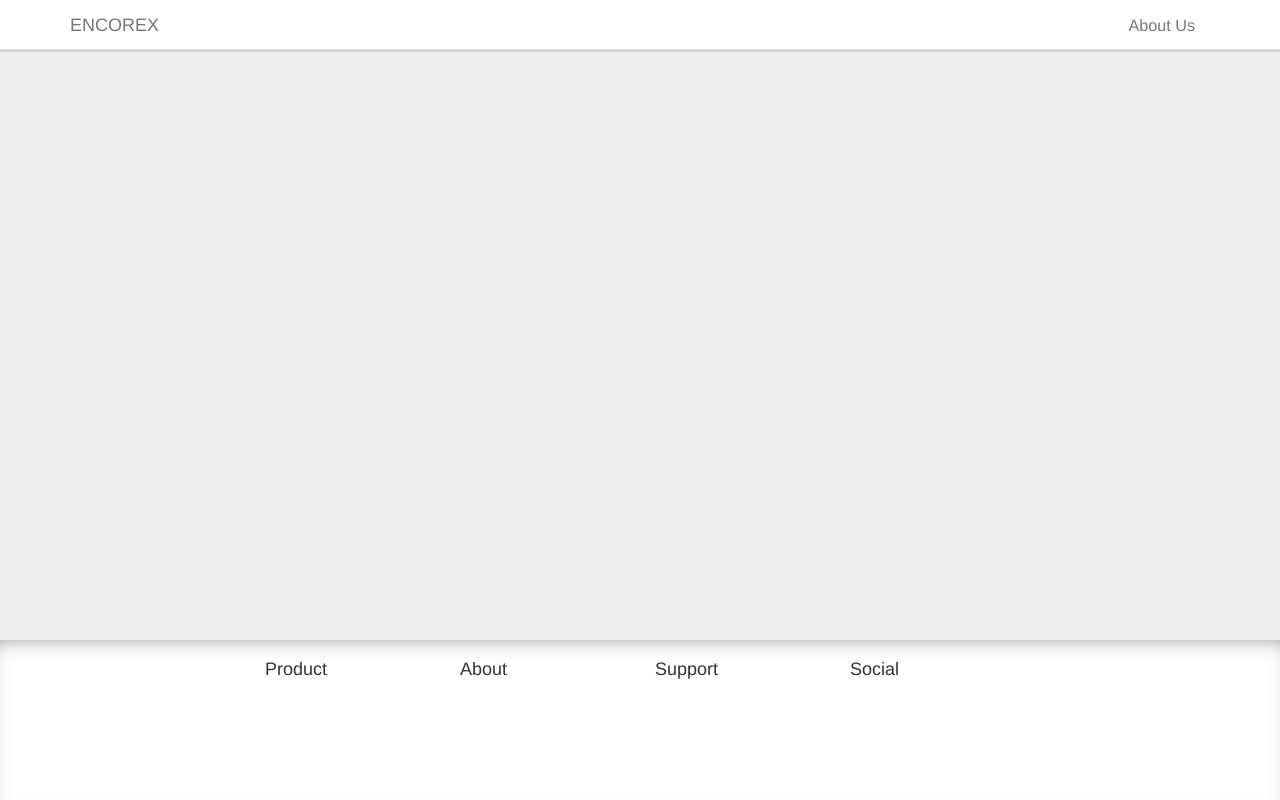
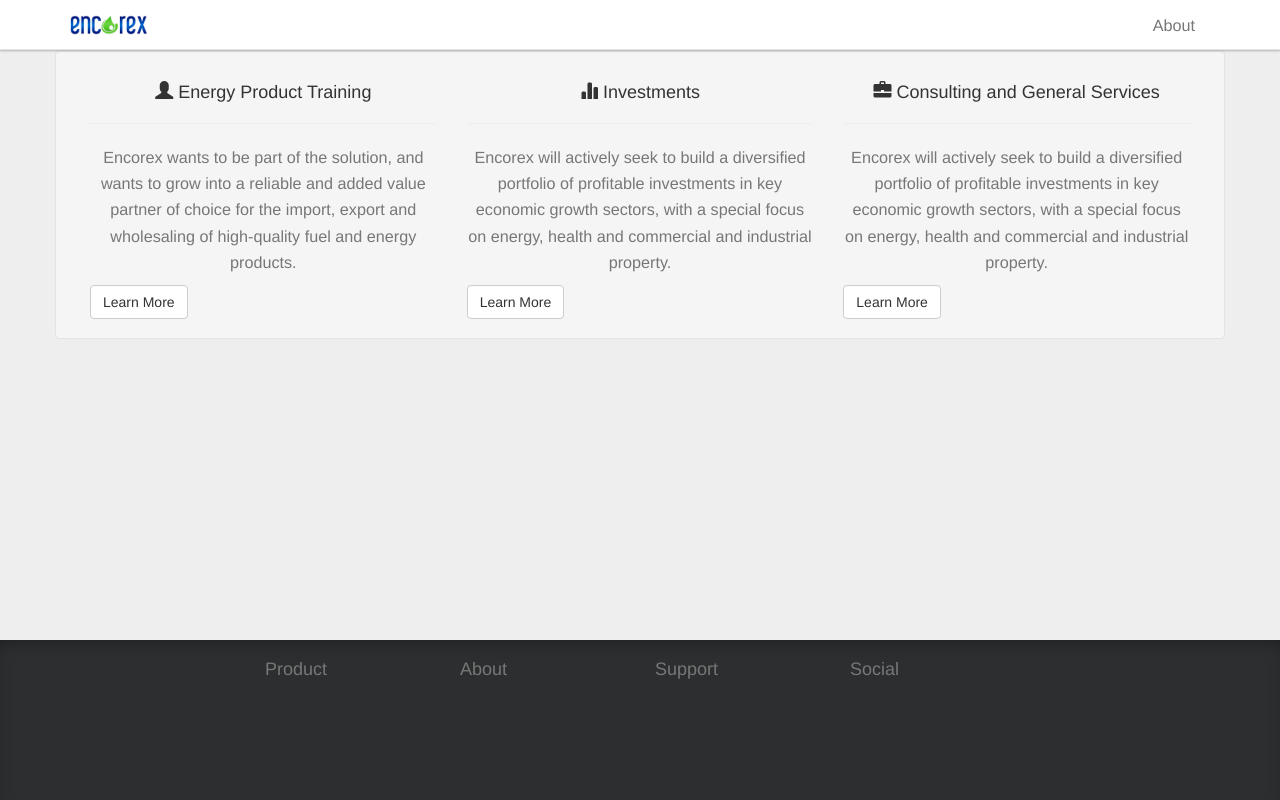
Before and after one commit to jasrusable/encorex, a website: page www/index.html in a window 1280 px wide. Drawn offline with Linux system fonts and the light colour scheme.

Commit message:
update site

```diff
--- a/www/partials/base.html
+++ b/www/partials/base.html
@@ -8,14 +8,16 @@
         <span class="icon-bar"></span>
         <span class="icon-bar"></span>
       </button>
-      <a class="navbar-brand" ui-sref="base.landing">ENCOREX</a>
+      <a ui-sref="base.landing">
+        <img class="navbar-brand" src="images/encorexLogo1.png" alt="Godwin Sweto">
+      </a>
     </div>
 
     <!-- Collect the nav links, forms, and other content for toggling -->
     <div class="collapse navbar-collapse" id="bs-example-navbar-collapse-1">
 
       <ul class="nav navbar-nav navbar-right">
-        <li ng-class="{'active': $state.is('base.about-us')}"><a ui-sref="base.about-us">About Us</a></li>
+        <li ng-class="{'active': $state.is('base.about')}"><a ui-sref="base.about">About</a></li>
       </ul>
     </div><!-- /.navbar-collapse -->
   </div><!-- /.container -->
--- a/www/partials/base.landing.html
+++ b/www/partials/base.landing.html
@@ -0,0 +1,29 @@
+<div class="container">
+	<div class="row well">
+		<div class="col-md-4">
+			<h4 class="text-center"><span class="glyphicon glyphicon-user" aria-hidden="true"></span> Energy Product Training</h4>
+			<hr/>
+			<p class="text-muted text-center">
+				Encorex wants to be part of the solution, and wants to grow into a reliable and added value partner of choice for the import, export and wholesaling of high-quality fuel and energy products.
+			</p>
+			<button type="button" class="btn btn-default">Learn More</button>
+		</div>
+		<div class="col-md-4">
+
+			<h4 class="text-center"><span class="glyphicon glyphicon-stats" aria-hidden="true"></span> Investments</h4>
+			<hr/>
+			<p class="text-muted text-center">
+				Encorex will actively seek to build a diversified portfolio of profitable investments in key economic growth sectors, with a special focus on energy, health and commercial and industrial property.
+			</p>
+			<button type="button" class="btn btn-default">Learn More</button>
+		</div>
+		<div class="col-md-4">
+			<h4 class="text-center"><span class="glyphicon glyphicon-briefcase" aria-hidden="true"></span> Consulting and General Services</h4>
+			<hr/>
+			<p class="text-muted text-center">
+				Encorex will actively seek to build a diversified portfolio of profitable investments in key economic growth sectors, with a special focus on energy, health and commercial and industrial property.
+			</p>
+			<button type="button" class="btn btn-default">Learn More</button>
+		</div>
+	</div>
+</div>
--- a/www/scripts/app.coffee
+++ b/www/scripts/app.coffee
@@ -15,9 +15,9 @@
 			url: '',
 			templateUrl: 'partials/base.landing.html',
 		})
-		.state('base.about-us', {
-			url: 'about-us',
-			templateUrl: 'partials/base.about-us.html',
+		.state('base.about', {
+			url: 'about',
+			templateUrl: 'partials/base.about.html',
 		})
 )
 
--- a/www/scripts/app.js
+++ b/www/scripts/app.js
@@ -13,9 +13,9 @@
   }).state('base.landing', {
     url: '',
     templateUrl: 'partials/base.landing.html'
-  }).state('base.about-us', {
-    url: 'about-us',
-    templateUrl: 'partials/base.about-us.html'
+  }).state('base.about', {
+    url: 'about',
+    templateUrl: 'partials/base.about.html'
   });
 });
 
--- a/www/style.css
+++ b/www/style.css
@@ -27,7 +27,8 @@
     -webkit-box-shadow: inset 0px 10px 26px -18px rgba(0,0,0,0.75);
     -moz-box-shadow: inset 0px 10px 26px -18px rgba(0,0,0,0.75);
     box-shadow: inset 0px 10px 26px -18px rgba(0,0,0,0.75);
-    background-color: white;
+    background-color: #2D2E2F;
+    color: #777777;
     position: relative;
     margin-top: -160px; /* negative value of footer height */
     min-height: 160px;
```
Also changed, not shown: www/partials/base.about-us.html (deleted, +0 -1 lines), www/partials/base.about.html (added, +29 -0 lines), www/images/Godwin.jpg (added), www/images/encorexLogo1.png (added).
